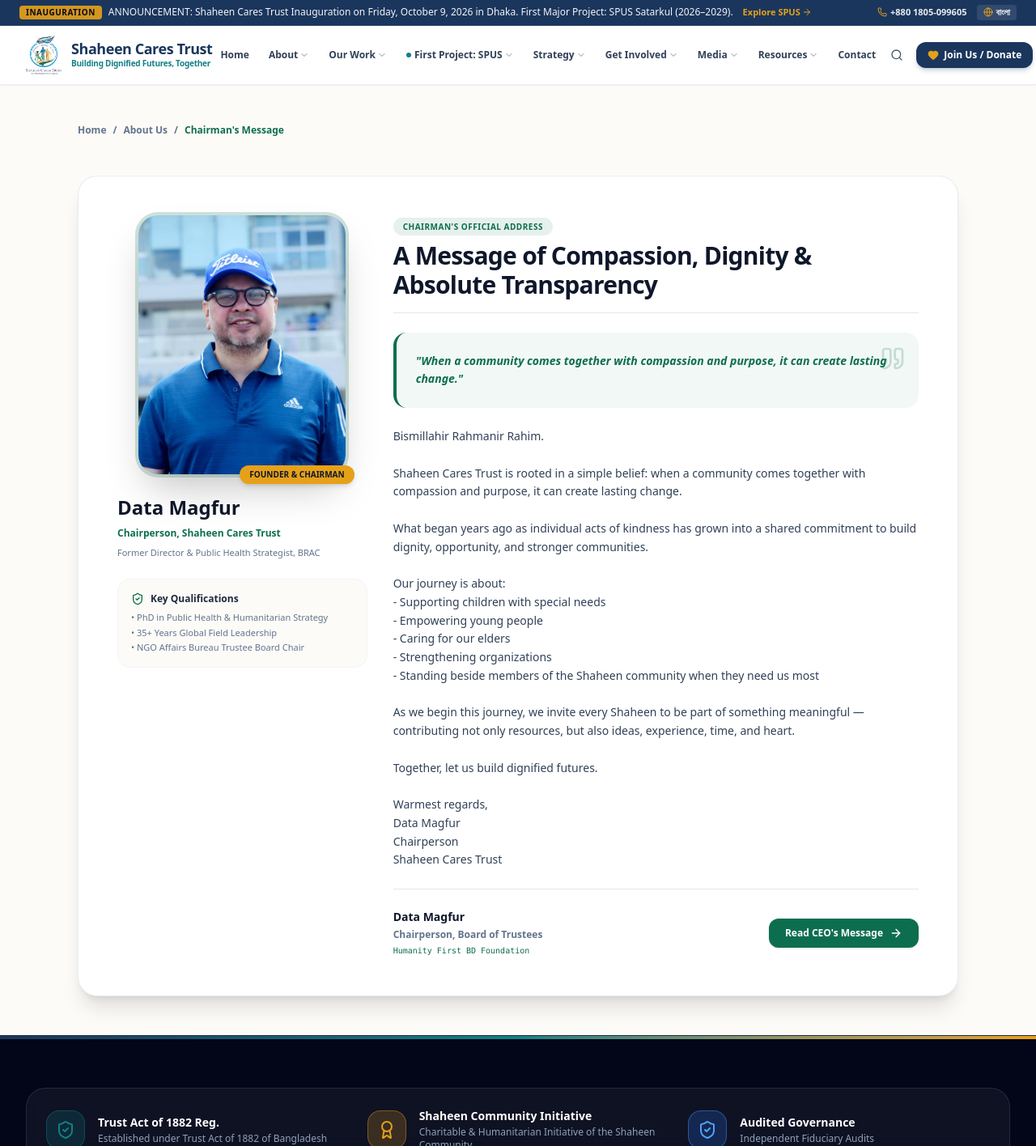
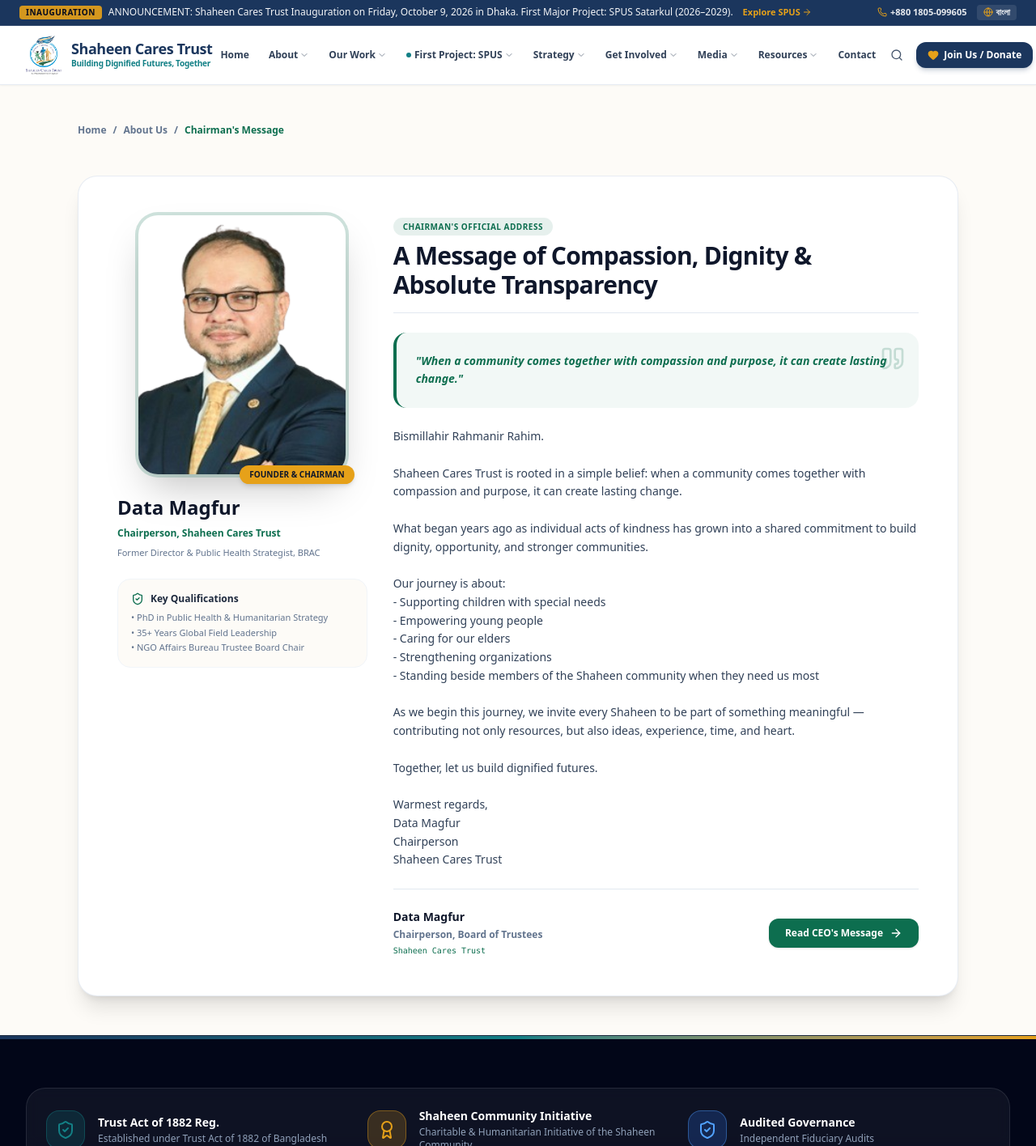
Before and after one commit to shafialakbar99/SCT-Website, a React (Vite) app: page /chairman in a window 1280 px wide. Shown: the top 1416 px of the page at 81% size. Built offline with nearby package versions, Linux system fonts and the light colour scheme; a web font is replaced by a local one.

Commit message:
refactor(leadership): update chairman branding and imagery
Replace chairman image asset with PNG version, update foundation name to Shaheen Cares Trust, and remove redundant image files.

```diff
--- a/src/data/leadership.ts
+++ b/src/data/leadership.ts
@@ -21,7 +21,7 @@
   name: { en: 'Data Magfur', bn: 'দাতা মাগফুর' },
   role: { en: 'Chairperson, Board of Trustees', bn: 'চেয়ারপারসন, ট্রাস্টি বোর্ড' },
   designation: { en: 'Chairperson, Shaheen Cares Trust', bn: 'চেয়ারপারসন, শাহীন কেয়ার্স ট্রাস্ট' },
-  imageUrl: '/Images/chairman.jpeg?w=800&auto=format&fit=crop',
+  imageUrl: '/Images/chairman.png?w=800&auto=format&fit=crop',
   quote: {
     en: 'When a community comes together with compassion and purpose, it can create lasting change.',
     bn: 'যখন একটি কমিউনিটি সহানুভূতি ও সুস্পষ্ট উদ্দেশ্য নিয়ে একত্রিত হয়, তখন তা স্থায়ী পরিবর্তন আনতে পারে।'
--- a/src/pages/public/ChairmanPage.tsx
+++ b/src/pages/public/ChairmanPage.tsx
@@ -125,7 +125,7 @@
                 <div className="space-y-1">
                   <p className="font-bold text-slate-900 text-sm">{t(chairman.name)}</p>
                   <p className="text-xs text-slate-500 font-semibold">{t(chairman.role)}</p>
-                  <p className="text-[10px] font-mono text-[#0D6E4F]">Humanity First BD Foundation</p>
+                  <p className="text-[10px] font-mono text-[#0D6E4F]">Shaheen Cares Trust</p>
                 </div>
 
                 <Link
```
Also changed, not shown: public/Images/chairman.png (added), public/Images/chairman_2.jpeg (renamed from public/Images/chairman.jpeg).
